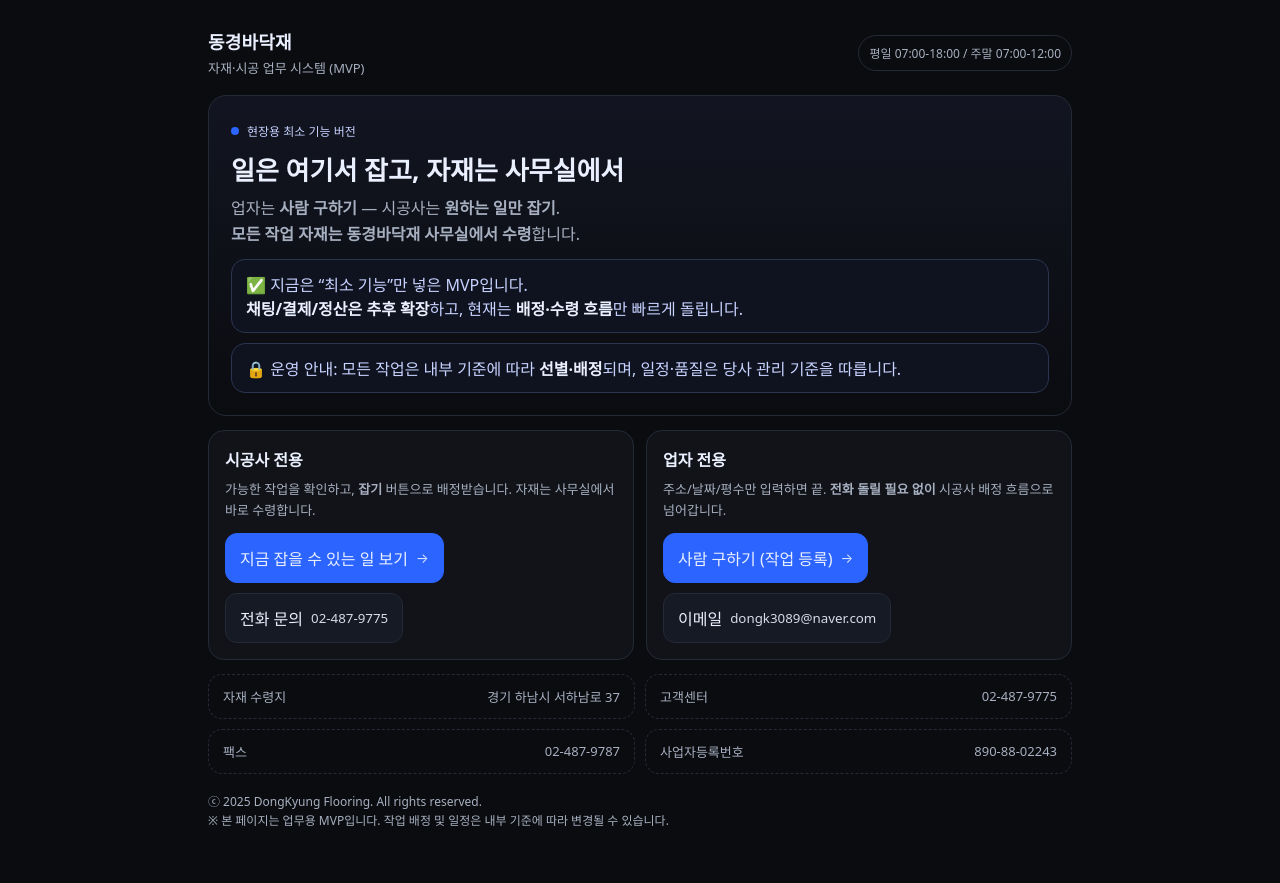
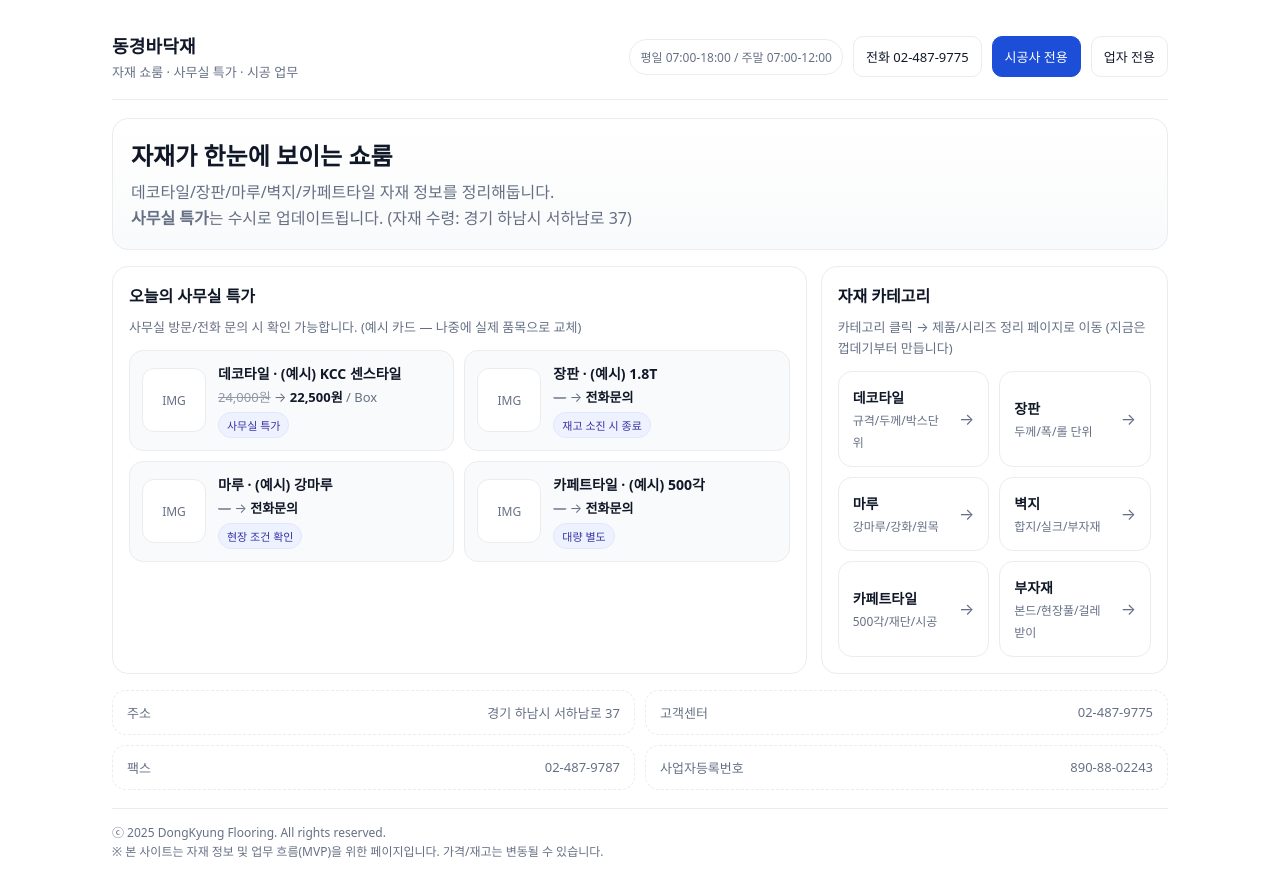
Before and after one commit to sangwonbag/dongkyung-site, a plain HTML site: page index.html in a window 1280 px wide. Before the commit the page ends 858 px from the top, so only its background shows below. Drawn offline with Linux system fonts and the light colour scheme.

Commit message:
Revise title and meta description in index.html
Updated the title and description meta tags for better SEO and clarity. Adjusted styles for improved layout and design consistency.

```diff
--- a/index.html
+++ b/index.html
@@ -3,91 +3,217 @@
 <head>
   <meta charset="utf-8" />
   <meta name="viewport" content="width=device-width,initial-scale=1" />
-  <title>동경바닥재 | 자재·시공 업무</title>
-  <meta name="description" content="업자는 사람 구하고, 시공사는 일 잡는 동경바닥재 업무 시스템" />
+  <title>동경바닥재 | 자재 쇼룸</title>
+  <meta name="description" content="동경바닥재 자재 쇼룸 - 데코타일/장판/마루/벽지/카페트타일. 사무실 특가 및 자재 정보." />
   <style>
-    :root { --bg:#0b0c10; --card:#111318; --text:#eaf0ff; --muted:#a7b0c0; --line:#242a36; }
-    *{box-sizing:border-box} body{margin:0;font-family:system-ui,-apple-system,Segoe UI,Roboto,'Noto Sans KR',sans-serif;background:var(--bg);color:var(--text)}
+    :root{
+      --bg:#ffffff;
+      --card:#ffffff;
+      --text:#101828;
+      --muted:#667085;
+      --line:#EAECF0;
+      --soft:#F9FAFB;
+      --primary:#1D4ED8; /* 포인트 컬러(블루) */
+    }
+    *{box-sizing:border-box}
+    body{
+      margin:0;
+      font-family:system-ui,-apple-system,Segoe UI,Roboto,'Noto Sans KR',sans-serif;
+      background:var(--bg);
+      color:var(--text);
+    }
     a{color:inherit;text-decoration:none}
-    .wrap{max-width:920px;margin:0 auto;padding:28px}
-    .top{display:flex;justify-content:space-between;align-items:center;gap:14px}
+    .wrap{max-width:1100px;margin:0 auto;padding:22px}
+    .top{
+      display:flex;align-items:center;justify-content:space-between;gap:12px;
+      padding:10px 0 18px;border-bottom:1px solid var(--line);
+    }
     .brand{display:flex;flex-direction:column;gap:4px}
     .brand strong{font-size:18px;letter-spacing:.2px}
     .brand span{font-size:13px;color:var(--muted)}
-    .pill{font-size:12px;color:var(--muted);border:1px solid var(--line);padding:8px 10px;border-radius:999px}
-    .hero{margin-top:18px;padding:22px;border:1px solid var(--line);border-radius:18px;background:linear-gradient(180deg,#121521,#0b0c10)}
-    .hero h1{margin:0 0 8px;font-size:26px}
+    .topRight{display:flex;gap:10px;flex-wrap:wrap;align-items:center;justify-content:flex-end}
+    .pill{
+      font-size:12px;color:var(--muted);border:1px solid var(--line);
+      padding:8px 10px;border-radius:999px;background:#fff;
+    }
+    .btn{
+      display:inline-flex;align-items:center;justify-content:center;gap:8px;
+      padding:10px 12px;border-radius:10px;border:1px solid var(--line);
+      background:#fff;font-size:13px;
+    }
+    .btn.primary{background:var(--primary);border-color:var(--primary);color:#fff}
+    .hero{
+      margin-top:18px;border:1px solid var(--line);border-radius:16px;
+      background:linear-gradient(180deg,#ffffff,#F9FAFB);
+      padding:18px;
+    }
+    .hero h1{margin:0 0 8px;font-size:24px}
     .hero p{margin:0;color:var(--muted);line-height:1.6}
-    .grid{display:grid;grid-template-columns:1fr;gap:12px;margin-top:14px}
-    @media (min-width:760px){.grid{grid-template-columns:1fr 1fr}}
-    .card{padding:16px;border:1px solid var(--line);border-radius:16px;background:var(--card)}
-    .card h2{margin:0 0 8px;font-size:16px}
-    .card p{margin:0 0 12px;color:var(--muted);line-height:1.6;font-size:13px}
-    .btns{display:flex;gap:10px;flex-wrap:wrap}
-    .btn{display:inline-flex;align-items:center;justify-content:center;gap:8px;padding:12px 14px;border-radius:12px;border:1px solid var(--line);background:#151a24}
-    .btn.primary{background:#2b64ff;border-color:#2b64ff}
-    .btn.danger{background:#ff3b57;border-color:#ff3b57}
-    .btn small{opacity:.9}
-    .info{margin-top:14px;display:grid;grid-template-columns:1fr;gap:10px}
-    @media (min-width:760px){.info{grid-template-columns:1fr 1fr}}
-    .row{display:flex;justify-content:space-between;gap:10px;padding:12px 14px;border:1px dashed var(--line);border-radius:14px;color:var(--muted);font-size:13px}
-    footer{margin-top:18px;color:var(--muted);font-size:12px;line-height:1.6}
-    .notice{margin-top:12px;padding:12px 14px;border:1px solid #2a3550;border-radius:14px;background:#0f1320;color:#c7d2ff}
-    .notice b{color:#eaf0ff}
-    .kicker{display:inline-flex;gap:8px;align-items:center;color:#c7d2ff;font-size:12px;margin-bottom:10px}
-    .dot{width:8px;height:8px;border-radius:50%;background:#2b64ff;display:inline-block}
+    .grid{
+      display:grid;grid-template-columns:1fr;gap:14px;margin-top:16px;
+    }
+    @media(min-width:860px){.grid{grid-template-columns:2fr 1fr}}
+    .card{
+      border:1px solid var(--line);border-radius:16px;background:var(--card);padding:16px;
+    }
+    .card h2{margin:0 0 10px;font-size:16px}
+    .sub{margin:0 0 12px;color:var(--muted);font-size:13px;line-height:1.6}
+    .dealGrid{
+      display:grid;grid-template-columns:1fr;gap:10px;
+    }
+    @media(min-width:700px){.dealGrid{grid-template-columns:1fr 1fr}}
+    .deal{
+      border:1px solid var(--line);border-radius:14px;background:var(--soft);
+      padding:12px;display:flex;gap:12px;align-items:center;
+    }
+    .thumb{
+      width:64px;height:64px;border-radius:12px;border:1px solid var(--line);
+      background:#fff;display:flex;align-items:center;justify-content:center;
+      color:var(--muted);font-size:12px;flex:0 0 auto;
+    }
+    .deal strong{display:block;font-size:14px;margin-bottom:4px}
+    .price{font-size:13px;color:var(--muted)}
+    .price s{opacity:.7}
+    .price b{color:var(--text)}
+    .tag{
+      display:inline-flex;align-items:center;
+      font-size:11px;padding:4px 8px;border-radius:999px;
+      background:#EEF2FF;border:1px solid #E0E7FF;color:#3730A3;
+      margin-top:6px;
+    }
+
+    .cats{
+      display:grid;grid-template-columns:1fr;gap:10px;
+    }
+    @media(min-width:700px){.cats{grid-template-columns:1fr 1fr}}
+    .cat{
+      border:1px solid var(--line);border-radius:14px;background:#fff;
+      padding:14px;display:flex;justify-content:space-between;align-items:center;gap:10px;
+    }
+    .cat b{font-size:14px}
+    .cat span{font-size:12px;color:var(--muted)}
+    .arrow{color:var(--muted)}
+    .info{
+      margin-top:16px;display:grid;grid-template-columns:1fr;gap:10px;
+    }
+    @media(min-width:860px){.info{grid-template-columns:1fr 1fr}}
+    .row{
+      display:flex;justify-content:space-between;gap:10px;
+      padding:12px 14px;border:1px dashed var(--line);border-radius:14px;
+      color:var(--muted);font-size:13px;background:#fff;
+    }
+    footer{
+      margin-top:18px;padding-top:14px;border-top:1px solid var(--line);
+      color:var(--muted);font-size:12px;line-height:1.6;
+    }
   </style>
 </head>
 <body>
   <div class="wrap">
+    <!-- TOP -->
     <div class="top">
       <div class="brand">
         <strong>동경바닥재</strong>
-        <span>자재·시공 업무 시스템 (MVP)</span>
+        <span>자재 쇼룸 · 사무실 특가 · 시공 업무</span>
       </div>
-      <div class="pill">평일 07:00-18:00 / 주말 07:00-12:00</div>
+      <div class="topRight">
+        <span class="pill">평일 07:00-18:00 / 주말 07:00-12:00</span>
+        <a class="btn" href="tel:02-487-9775">전화 02-487-9775</a>
+        <a class="btn primary" href="./contractor.html">시공사 전용</a>
+        <a class="btn" href="./poster.html">업자 전용</a>
+      </div>
     </div>
 
+    <!-- HERO -->
     <section class="hero">
-      <div class="kicker"><span class="dot"></span>현장용 최소 기능 버전</div>
-      <h1>일은 여기서 잡고, 자재는 사무실에서</h1>
+      <h1>자재가 한눈에 보이는 쇼룸</h1>
       <p>
-        업자는 <b>사람 구하기</b> — 시공사는 <b>원하는 일만 잡기</b>.<br/>
-        <b>모든 작업 자재는 동경바닥재 사무실에서 수령</b>합니다.
+        데코타일/장판/마루/벽지/카페트타일 자재 정보를 정리해둡니다.<br/>
+        <b>사무실 특가</b>는 수시로 업데이트됩니다. (자재 수령: 경기 하남시 서하남로 37)
       </p>
-
-      <div class="notice">
-        ✅ 지금은 “최소 기능”만 넣은 MVP입니다.<br/>
-        <b>채팅/결제/정산은 추후 확장</b>하고, 현재는 <b>배정·수령 흐름</b>만 빠르게 돌립니다.
-      </div>
-
-      <div class="notice" style="margin-top:10px">
-        🔒 운영 안내: 모든 작업은 내부 기준에 따라 <b>선별·배정</b>되며, 일정·품질은 당사 관리 기준을 따릅니다.
-      </div>
     </section>
 
-    <section class="grid">
-      <div class="card">
-        <h2>시공사 전용</h2>
-        <p>가능한 작업을 확인하고, <b>잡기</b> 버튼으로 배정받습니다. 자재는 사무실에서 바로 수령합니다.</p>
-        <div class="btns">
-          <a class="btn primary" href="./contractor.html">지금 잡을 수 있는 일 보기 <small>→</small></a>
-          <a class="btn" href="tel:02-487-9775">전화 문의 <small>02-487-9775</small></a>
+    <div class="grid">
+      <!-- LEFT: DEALS -->
+      <section class="card">
+        <h2>오늘의 사무실 특가</h2>
+        <p class="sub">사무실 방문/전화 문의 시 확인 가능합니다. (예시 카드 — 나중에 실제 품목으로 교체)</p>
+
+        <div class="dealGrid">
+          <div class="deal">
+            <div class="thumb">IMG</div>
+            <div>
+              <strong>데코타일 · (예시) KCC 센스타일</strong>
+              <div class="price"><s>24,000원</s> → <b>22,500원</b> / Box</div>
+              <div class="tag">사무실 특가</div>
+            </div>
+          </div>
+
+          <div class="deal">
+            <div class="thumb">IMG</div>
+            <div>
+              <strong>장판 · (예시) 1.8T</strong>
+              <div class="price"><s>—</s> → <b>전화문의</b></div>
+              <div class="tag">재고 소진 시 종료</div>
+            </div>
+          </div>
+
+          <div class="deal">
+            <div class="thumb">IMG</div>
+            <div>
+              <strong>마루 · (예시) 강마루</strong>
+              <div class="price"><s>—</s> → <b>전화문의</b></div>
+              <div class="tag">현장 조건 확인</div>
+            </div>
+          </div>
+
+          <div class="deal">
+            <div class="thumb">IMG</div>
+            <div>
+              <strong>카페트타일 · (예시) 500각</strong>
+              <div class="price"><s>—</s> → <b>전화문의</b></div>
+              <div class="tag">대량 별도</div>
+            </div>
+          </div>
         </div>
-      </div>
+      </section>
 
-      <div class="card">
-        <h2>업자 전용</h2>
-        <p>주소/날짜/평수만 입력하면 끝. <b>전화 돌릴 필요 없이</b> 시공사 배정 흐름으로 넘어갑니다.</p>
-        <div class="btns">
-          <a class="btn primary" href="./poster.html">사람 구하기 (작업 등록) <small>→</small></a>
-          <a class="btn" href="mailto:dongk3089@naver.com">이메일 <small>dongk3089@naver.com</small></a>
+      <!-- RIGHT: CATEGORIES -->
+      <section class="card">
+        <h2>자재 카테고리</h2>
+        <p class="sub">카테고리 클릭 → 제품/시리즈 정리 페이지로 이동 (지금은 껍데기부터 만듭니다)</p>
+
+        <div class="cats">
+          <a class="cat" href="./materials_deco.html">
+            <div><b>데코타일</b><br><span>규격/두께/박스단위</span></div>
+            <div class="arrow">→</div>
+          </a>
+          <a class="cat" href="./materials_sheet.html">
+            <div><b>장판</b><br><span>두께/폭/롤 단위</span></div>
+            <div class="arrow">→</div>
+          </a>
+          <a class="cat" href="./materials_maru.html">
+            <div><b>마루</b><br><span>강마루/강화/원목</span></div>
+            <div class="arrow">→</div>
+          </a>
+          <a class="cat" href="./materials_wallpaper.html">
+            <div><b>벽지</b><br><span>합지/실크/부자재</span></div>
+            <div class="arrow">→</div>
+          </a>
+          <a class="cat" href="./materials_carpet.html">
+            <div><b>카페트타일</b><br><span>500각/재단/시공</span></div>
+            <div class="arrow">→</div>
+          </a>
+          <a class="cat" href="./materials_accessory.html">
+            <div><b>부자재</b><br><span>본드/현장풀/걸레받이</span></div>
+            <div class="arrow">→</div>
+          </a>
         </div>
-      </div>
-    </section>
+      </section>
+    </div>
 
     <section class="info">
-      <div class="row"><span>자재 수령지</span><span>경기 하남시 서하남로 37</span></div>
+      <div class="row"><span>주소</span><span>경기 하남시 서하남로 37</span></div>
       <div class="row"><span>고객센터</span><span>02-487-9775</span></div>
       <div class="row"><span>팩스</span><span>02-487-9787</span></div>
       <div class="row"><span>사업자등록번호</span><span>890-88-02243</span></div>
@@ -95,7 +221,7 @@
 
     <footer>
       ⓒ 2025 DongKyung Flooring. All rights reserved.<br/>
-      ※ 본 페이지는 업무용 MVP입니다. 작업 배정 및 일정은 내부 기준에 따라 변경될 수 있습니다.
+      ※ 본 사이트는 자재 정보 및 업무 흐름(MVP)을 위한 페이지입니다. 가격/재고는 변동될 수 있습니다.
     </footer>
   </div>
 </body>
```
